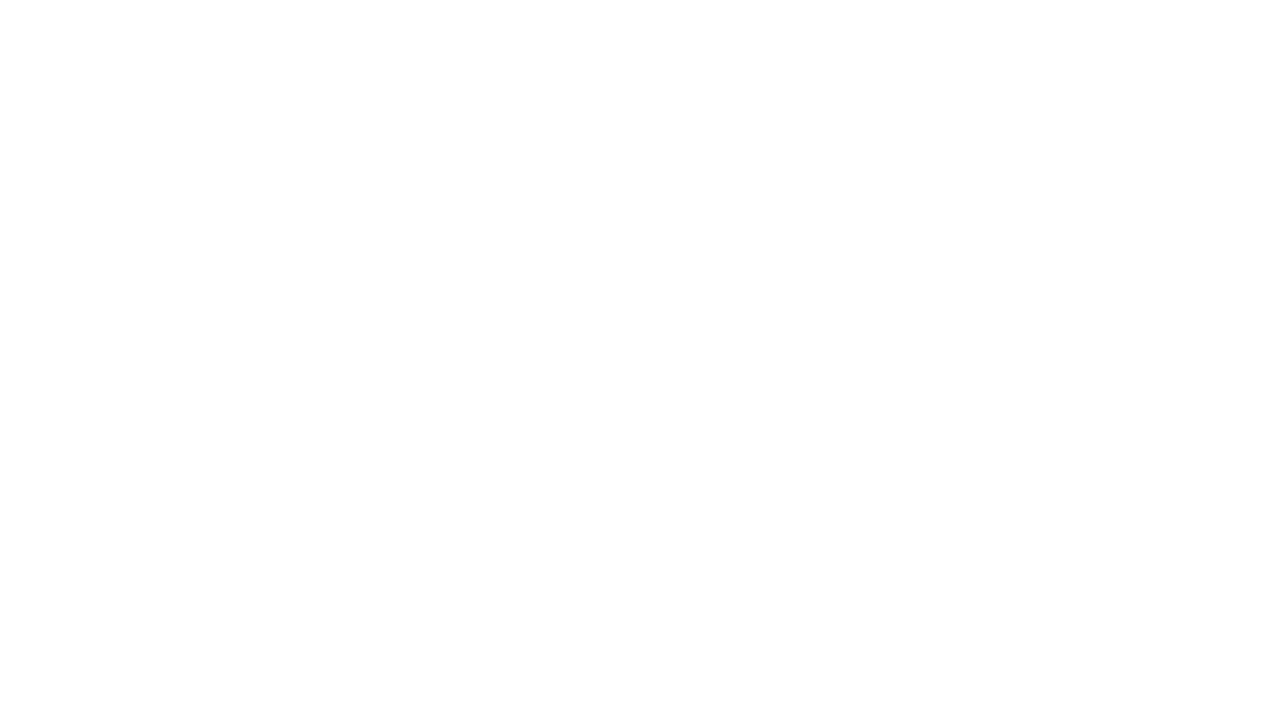
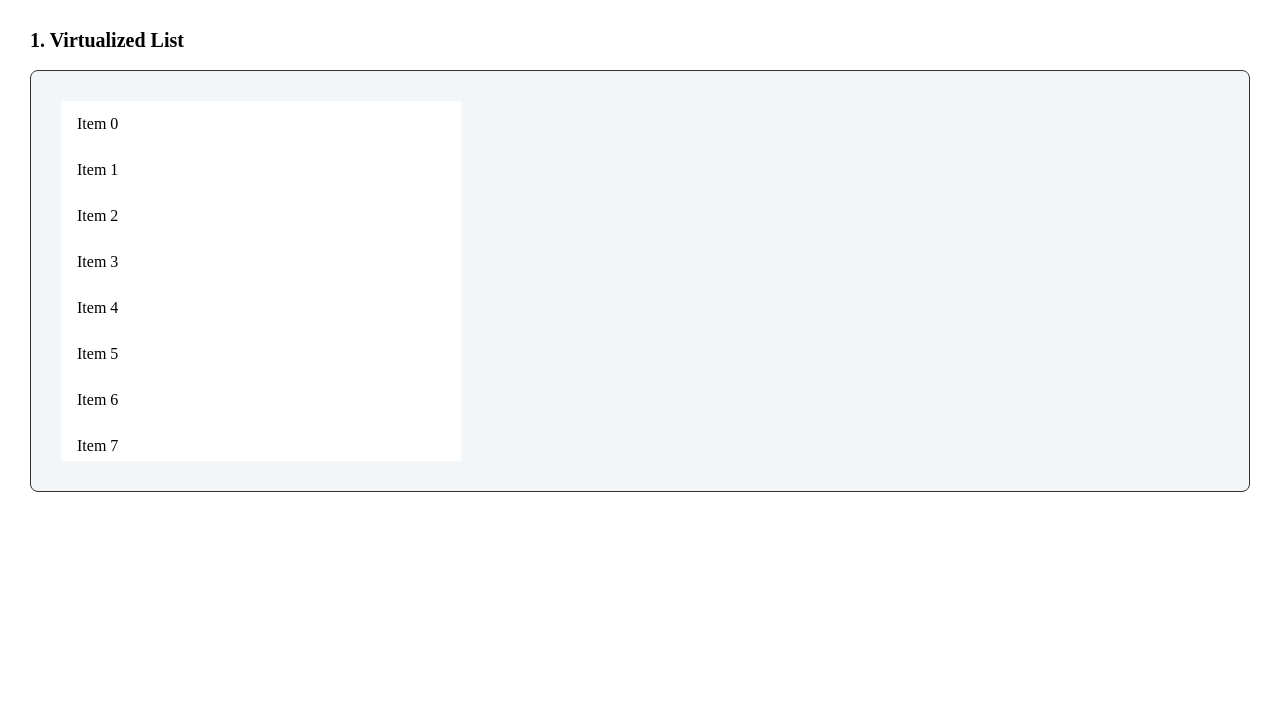
Before and after one commit to geum-yong/mui-clone-practice, a website with bundled scripts: page index.html in a window 1280 px wide. Built offline with nearby package versions, Linux system fonts and the light colour scheme.

Commit message:
feat: virtualized list 구현 폴더 구조 수정 반영

```diff
--- a/index.html
+++ b/index.html
@@ -10,6 +10,7 @@
 
     <!-- styles -->
     <link href="src/styles/reset.css" rel="stylesheet" />
+    <link href="src/styles/global.css" rel="stylesheet" />
 
     <!-- scripts -->
     <script src="src/index.js" type="module" defer></script>
--- /dev/null
+++ b/src/components/ContentDescription/component.js
@@ -0,0 +1,8 @@
+const ContentDescription = () => {
+  const contentDescription = document.createElement("div");
+  contentDescription.classList.add("contentDescription");
+
+  return contentDescription;
+};
+
+export default ContentDescription;
--- /dev/null
+++ b/src/components/ContentDescription/index.js
@@ -0,0 +1,7 @@
+import ContentDescription from "./component.js";
+
+const onRenderContentDescription = () => {
+  return { element: ContentDescription() };
+};
+
+export default onRenderContentDescription;
--- /dev/null
+++ b/src/components/ContentDescription/style.css
@@ -0,0 +1,7 @@
+.contentDescription {
+  margin-top: 20px;
+  padding: 30px;
+  border: 1px solid #333;
+  border-radius: 8px;
+  background-color: #f3f6f9;
+}
--- /dev/null
+++ b/src/components/ContentTitle/component.js
@@ -0,0 +1,9 @@
+const ContentTitle = (text) => {
+  const contentTitle = document.createElement("h1");
+  contentTitle.classList.add("contentTitle");
+  contentTitle.innerHTML = text;
+
+  return contentTitle;
+};
+
+export default ContentTitle;
--- /dev/null
+++ b/src/components/ContentTitle/index.js
@@ -0,0 +1,7 @@
+import ContentTitle from "./component.js";
+
+const onRenderContentTitle = (text) => {
+  return { element: ContentTitle(text) };
+};
+
+export default onRenderContentTitle;
--- /dev/null
+++ b/src/components/ContentTitle/style.css
@@ -0,0 +1,8 @@
+.contentTitle {
+  font-size: 20px;
+  font-weight: 700;
+}
+
+.contentsTitle:not(:first-child) {
+  margin-top: 30px;
+}
--- /dev/null
+++ b/src/components/VirtualizedList/component.js
@@ -0,0 +1,18 @@
+const VirtualizedList = (option) => {
+  const { width, height, itemSize, itemCount } = option;
+
+  const virtualizedList = document.createElement("div");
+  virtualizedList.id = "virtualizedList";
+  virtualizedList.classList.add("virtualizedList");
+  virtualizedList.style.width = `${width}px`;
+  virtualizedList.style.height = `${height}px`;
+
+  const totalList = document.createElement("div");
+  totalList.id = "virtualizedTotalList";
+  totalList.style.height = `${itemCount * itemSize}px`;
+  virtualizedList.appendChild(totalList);
+
+  return virtualizedList;
+};
+
+export default VirtualizedList;
--- /dev/null
+++ b/src/components/VirtualizedList/event.js
@@ -0,0 +1,60 @@
+const setListData = (scrollOption) => {
+  const {
+    virtualizedList,
+    totalList,
+    height,
+    itemSize,
+    itemCount,
+    overscanCount,
+  } = scrollOption;
+  const { scrollTop } = virtualizedList;
+
+  const start = Math.floor(scrollTop / itemSize);
+  const checkOverscanCount = itemCount > overscanCount ? overscanCount : 0;
+  const visibleItems = Math.ceil(height / itemSize);
+  const end = Math.min(start + visibleItems + checkOverscanCount, itemCount);
+  const items = Array.from(
+    { length: itemCount },
+    (_, index) => `Item ${index}`,
+  );
+
+  totalList.innerHTML = "";
+  for (let i = start; i < end; i++) {
+    const listItem = document.createElement("div");
+    listItem.classList.add("listItem");
+    listItem.style.height = `${itemSize}px`;
+    listItem.style.top = `${i * itemSize}px`;
+
+    listItem.innerText = items[i];
+    totalList.appendChild(listItem);
+  }
+};
+
+const onAddEventVirtualizedList = (scrollOption) => {
+  const { height, itemSize, itemCount, overscanCount } = scrollOption;
+
+  const virtualizedList = document.querySelector("#virtualizedList");
+  const totalList = document.querySelector("#virtualizedTotalList");
+
+  setListData({
+    virtualizedList,
+    totalList,
+    height,
+    itemSize,
+    itemCount,
+    overscanCount,
+  });
+
+  virtualizedList.addEventListener("scroll", () =>
+    setListData({
+      virtualizedList,
+      totalList,
+      height,
+      itemSize,
+      itemCount,
+      overscanCount,
+    }),
+  );
+};
+
+export default onAddEventVirtualizedList;
--- a/src/components/VirtualizedList/indes.js
+++ b/src/components/VirtualizedList/indes.js
@@ -0,0 +1,18 @@
+import VirtualizedList from "./component.js";
+import onAddEventVirtualizedList from "./event.js";
+
+const onRenderVirtualizedList = (option) => {
+  const { height, itemSize, itemCount, overscanCount } = option;
+
+  const event = () =>
+    onAddEventVirtualizedList({
+      height,
+      itemSize,
+      itemCount,
+      overscanCount,
+    });
+
+  return { element: VirtualizedList(option), event };
+};
+
+export default onRenderVirtualizedList;
--- /dev/null
+++ b/src/components/VirtualizedList/style.css
@@ -0,0 +1,19 @@
+.virtualizedList {
+  position: relative;
+  background-color: #fff;
+  overflow: auto;
+}
+
+.virtualizedList .listItem {
+  position: absolute;
+  left: 0;
+  display: flex;
+  align-items: center;
+  padding: 8px 16px;
+  width: 100%;
+  cursor: pointer;
+}
+
+.virtualizedList .listItem:hover {
+  background-color: rgba(0, 0, 0, 0.04);
+}
--- a/src/index.js
+++ b/src/index.js
@@ -1 +1,29 @@
+import onRenderContentTitle from "./components/ContentTitle/index.js";
+import onRenderContentDescription from "./components/ContentDescription/index.js";
+import onRenderVirtualizedList from "./components/VirtualizedList/indes.js";
+
 const app = document.getElementById("app");
+
+const onCreateComponent = ({ parentElement, element, event }) => {
+  if (parentElement) parentElement.appendChild(element);
+  else app.appendChild(element);
+
+  event && event();
+
+  return element;
+};
+
+window.addEventListener("DOMContentLoaded", () => {
+  onCreateComponent(onRenderContentTitle("1. Virtualized List"));
+
+  onCreateComponent({
+    parentElement: onCreateComponent(onRenderContentDescription()),
+    ...onRenderVirtualizedList({
+      width: 400,
+      height: 360,
+      itemSize: 46,
+      itemCount: 200,
+      overscanCount: 5,
+    }),
+  });
+});
--- /dev/null
+++ b/src/styles/global.css
@@ -0,0 +1,7 @@
+@import "../components/ContentTitle/style.css";
+@import "../components/ContentDescription/style.css";
+@import "../components/VirtualizedList/style.css";
+
+#app {
+  padding: 30px;
+}
```
Also changed, not shown: src/components/index.js (deleted).
